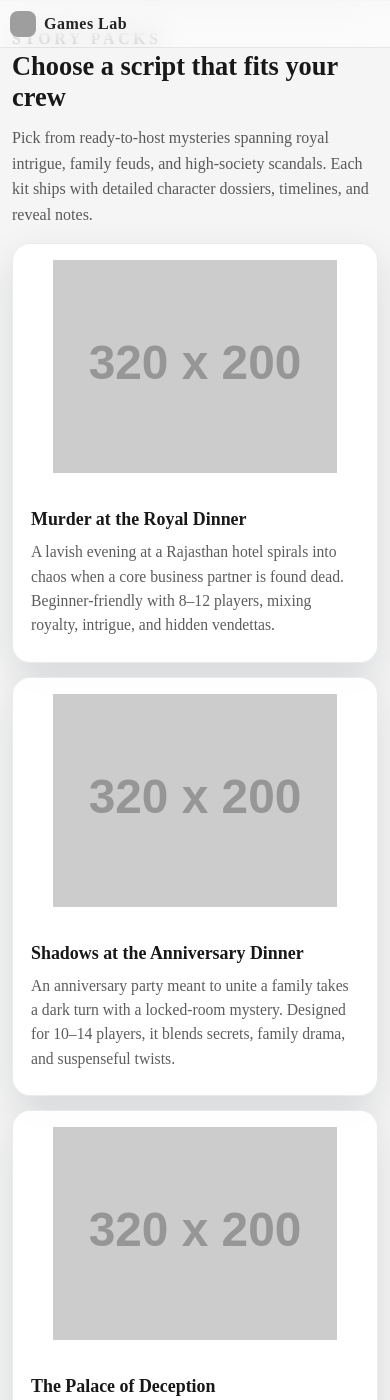
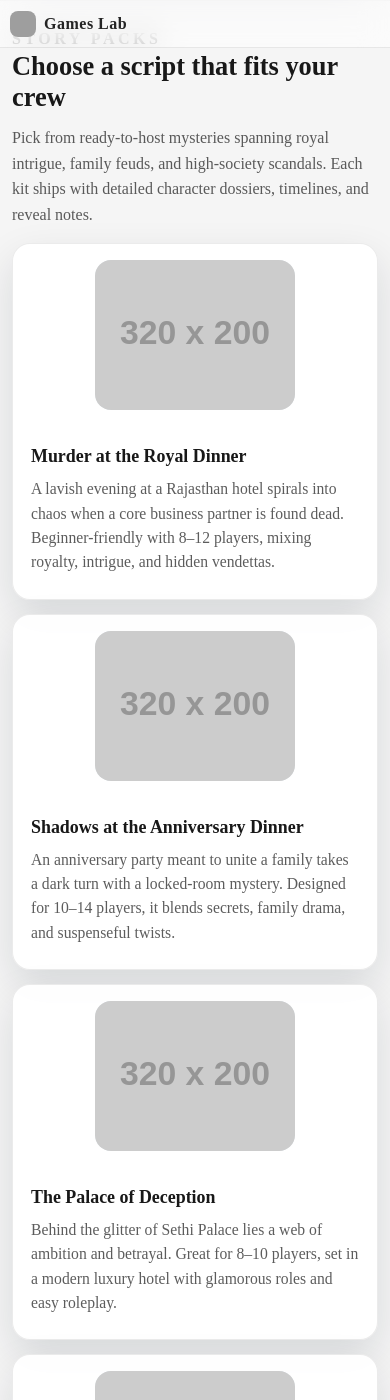
Before and after one commit to gameslabbangalore-maker/website, a Jekyll site: the page built from murder-mystery-scripts.html, in a window 390 px wide and 1400 px high, scrolled down 857 px. Built offline with Jekyll 4.4.1, drawn with Linux system fonts in a browser that asks for light colours; grey boxes are pictures that could not be loaded.

Commit message:
Shrink script card thumbnails on mobile

```diff
--- a/assets/css/murder-mystery-scripts.css
+++ b/assets/css/murder-mystery-scripts.css
@@ -326,6 +326,13 @@ body.scripts-page a:not(.book-btn) {
     border-radius: 20px;
   }
 
+  .script-card__media {
+    width: min(220px, 100%);
+    align-self: center;
+    border-radius: 16px;
+    overflow: hidden;
+  }
+
   .scripts-hero-actions .book-btn {
     width: 100%;
     text-align: center;
@@ -378,6 +385,10 @@ body.scripts-page a:not(.book-btn) {
     grid-template-columns: 1fr;
   }
 
+  .script-card__media {
+    width: min(200px, 100%);
+  }
+
   .scripts-grid--three,
   .scripts-steps {
     gap: 12px;
```
